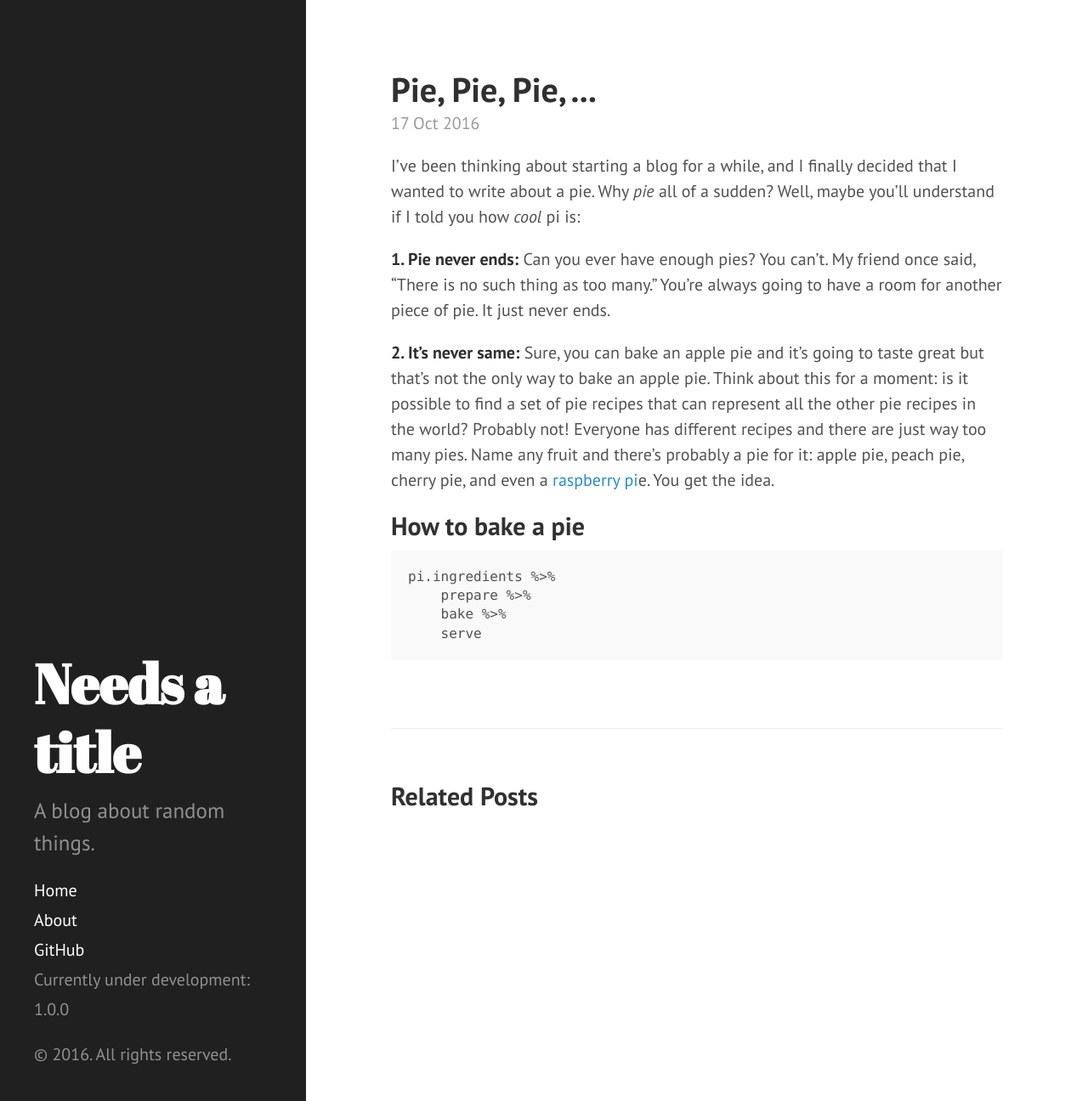
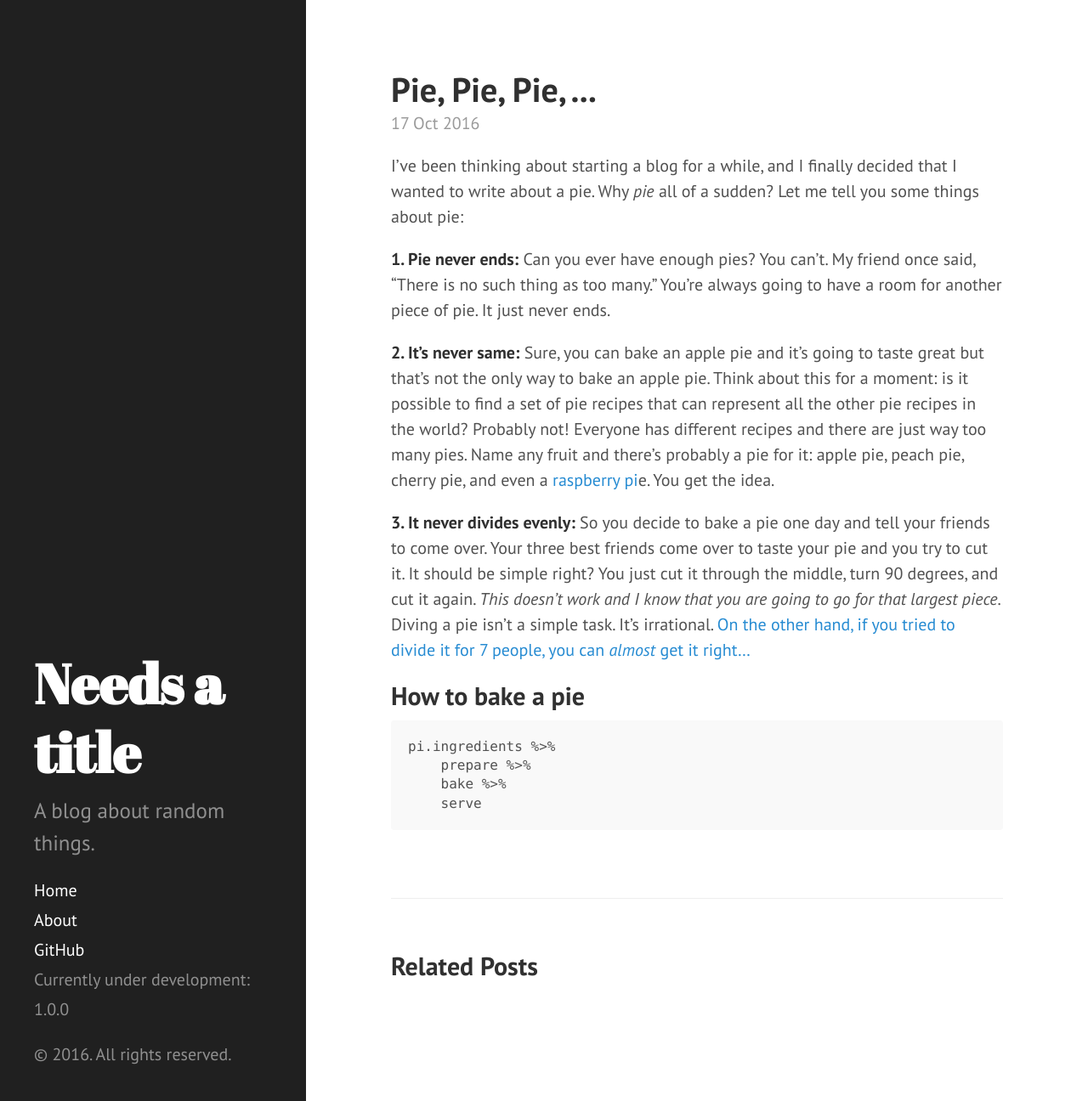
Before and after one commit to parksw3/parksw3.github.io, a Jekyll site: the page built from _posts/2016-10-17-pi.md, in a window 1280 px wide and 1296 px high. Shown: the whole window at 85% size. Built offline with Jekyll 4.4.1, drawn with Linux system fonts in a browser that asks for light colours.

Commit message:
done for today

```diff
--- a/_posts/2016-10-17-pi.md
+++ b/_posts/2016-10-17-pi.md
@@ -3,11 +3,13 @@ layout: post
 title: Pie, Pie, Pie, ...
 ---
 
-I've been thinking about starting a blog for a while, and I finally decided that I wanted to write about a pie. Why *pie* all of a sudden? Well, maybe you'll understand if I told you how *cool* pi is:
+I've been thinking about starting a blog for a while, and I finally decided that I wanted to write about a pie. Why *pie* all of a sudden? Let me tell you some things about pie:
 
 **1. Pie never ends:** Can you ever have enough pies? You can't. My friend once said, "There is no such thing as too many." You're always going to have a room for another piece of pie. It just never ends.
 
 **2. It's never same:** Sure, you can bake an apple pie and it's going to taste great but that's not the only way to bake an apple pie. Think about this for a moment: is it possible to find a set of pie recipes that can represent all the other pie recipes in the world? Probably not! Everyone has different recipes and there are just way too many pies. Name any fruit and there's probably a pie for it: apple pie, peach pie, cherry pie, and even a [raspberry pi](https://www.raspberrypi.org/)e. You get the idea.
+
+**3. It never divides evenly:** So you decide to bake a pie one day and tell your friends to come over. Your three best friends come over to taste your pie and you try to cut it. It should be simple right? You just cut it through the middle, turn 90 degrees, and cut it again. *This doesn't work and I know that you are going to go for that largest piece*. Diving a pie isn't a simple task. It's irrational. [On the other hand, if you tried to divide it for 7 people, you can *almost* get it right...](https://en.wikipedia.org/wiki/Proof_that_22/7_exceeds_%CF%80)
 
 How to bake a pie
 -----------
```
